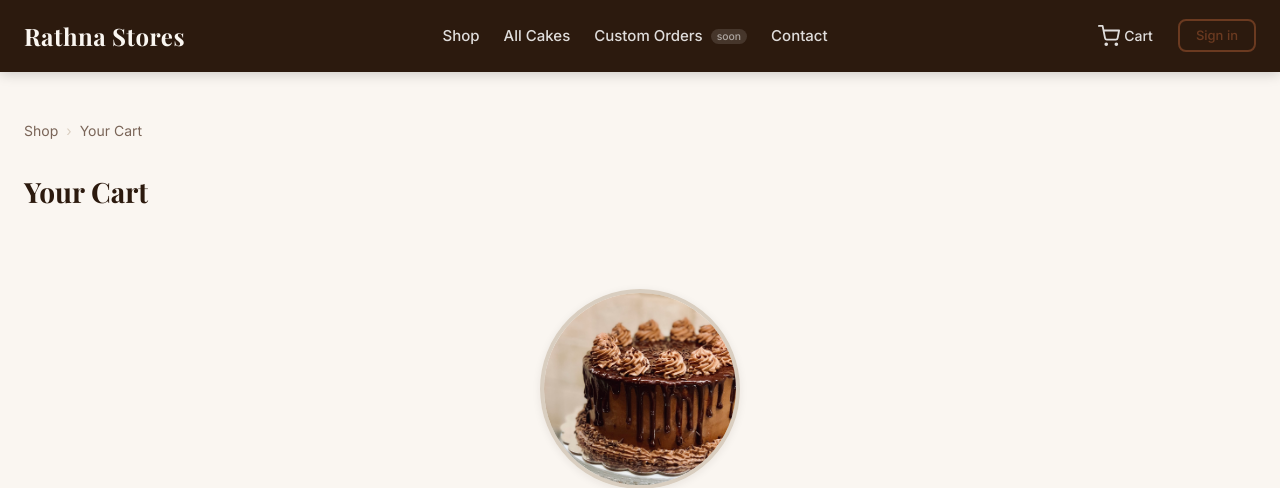
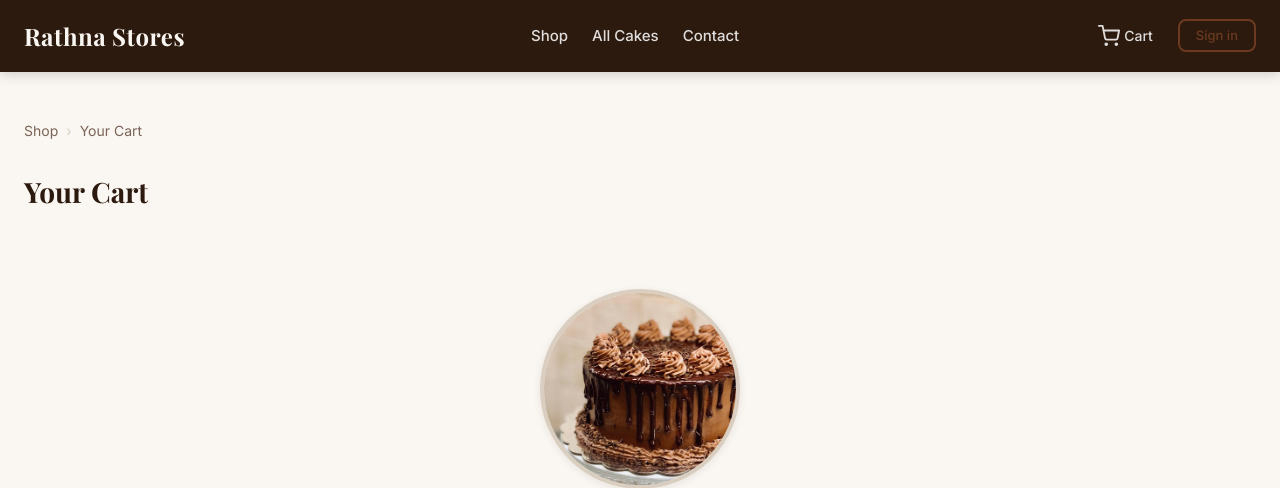
Before and after one commit to nextgeneratio/Rathna_Stores, a Django app: page /cart/ in a window 1280 px wide. Shown: the top 488 px of the page. Run offline with Django 5.2, Linux system fonts and the light colour scheme.

Commit message:
feat: Remove 'Custom Orders' link from navigation as it is not yet available

```diff
--- a/templates/base.html
+++ b/templates/base.html
@@ -30,8 +30,6 @@
       <ul class="nav-links" id="nav-links" role="list">
         <li><a href="{% url 'cakes:catalogue' %}#shop" {% block nav_shop_active %}{% endblock %}>Shop</a></li>
         <li><a href="{% url 'cakes:catalogue' %}">All Cakes</a></li>
-        <li><a href="#" aria-disabled="true" tabindex="-1" title="Coming soon">
-          Custom Orders <span class="nav-coming-soon">soon</span></a></li>
         <li><a href="#contact">Contact</a></li>
       </ul>
 
```
